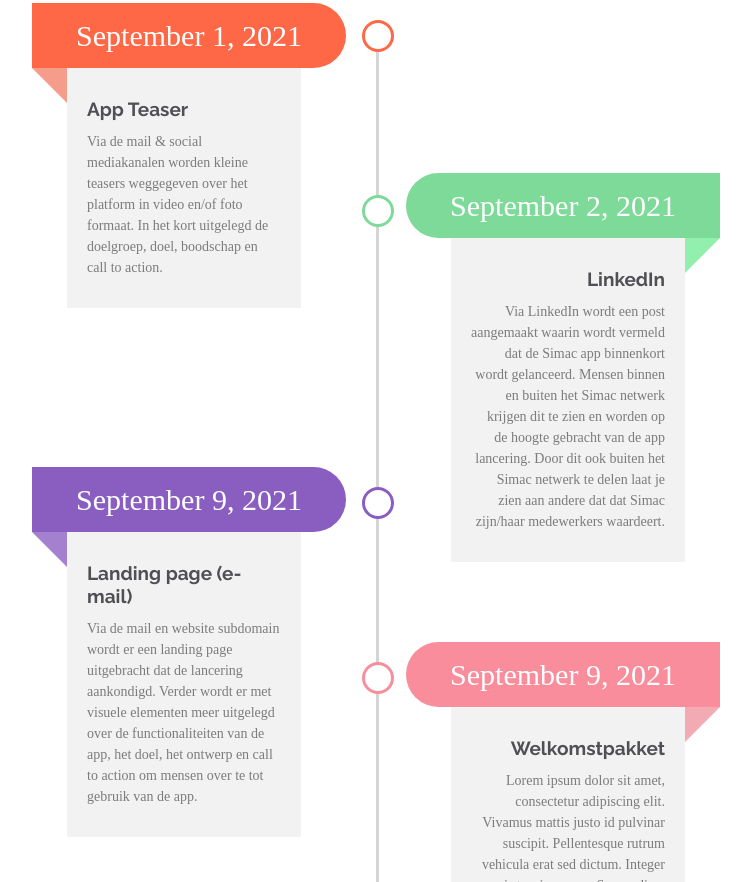
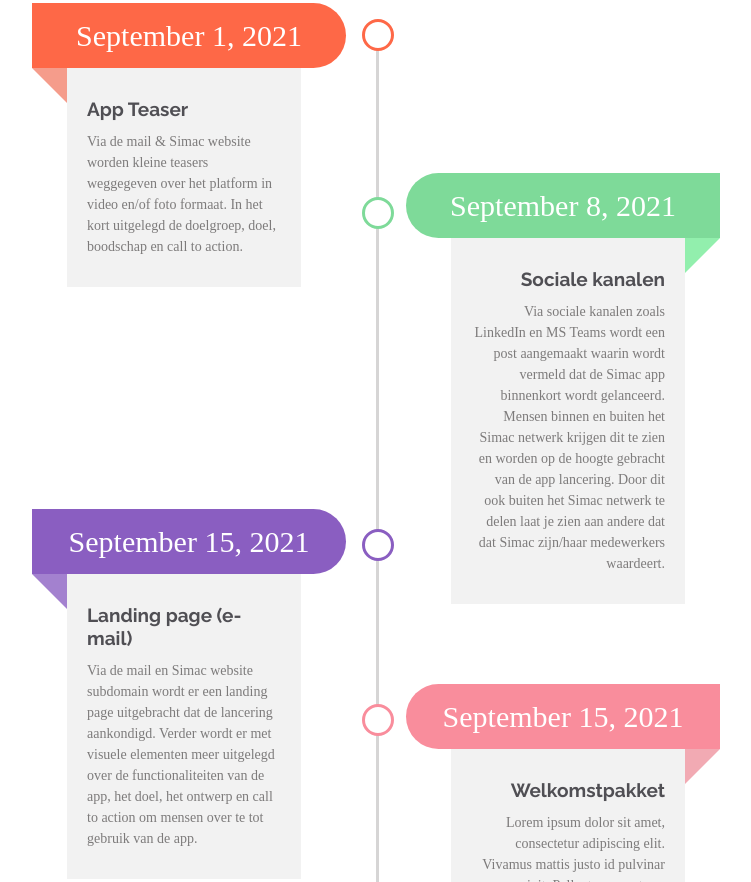
Before and after one commit to YassinAO/yassinao.github.io, a plain HTML site: page college/period-2/marketing-strategy/index.html in a window 1280 px wide. Shown: the part 2464-3346 px from the top of the page, without its empty margins (74-825 px from the left). Drawn offline with Linux system fonts and the light colour scheme; a web font is replaced by a local one.

Commit message:
content update

```diff
--- a/college/period-2/marketing-strategy/index.html
+++ b/college/period-2/marketing-strategy/index.html
@@ -227,31 +227,32 @@
                       <div class="timeline-content">
                         <h3 class="title">App Teaser</h3>
                         <p class="description">
-                          Via de mail & social mediakanalen worden kleine teasers weggegeven over het platform in video
+                          Via de mail & Simac website worden kleine teasers weggegeven over het platform in video
                           en/of foto formaat. In het kort uitgelegd de doelgroep, doel, boodschap en call to action.
                         </p>
                       </div>
                     </div>
                     <div class="timeline">
                       <span class="timeline-icon"></span>
-                      <span class="year">September 2, 2021</span>
+                      <span class="year">September 8, 2021</span>
                       <div class="timeline-content">
-                        <h3 class="title">LinkedIn</h3>
+                        <h3 class="title">Sociale kanalen</h3>
                         <p class="description">
-                          Via LinkedIn wordt een post aangemaakt waarin wordt vermeld dat de Simac app binnenkort wordt
-                          gelanceerd. Mensen binnen en buiten het Simac netwerk krijgen dit te zien en worden op de
-                          hoogte gebracht van de app lancering. Door dit ook buiten het Simac netwerk te delen laat je
-                          zien aan andere dat dat Simac zijn/haar medewerkers waardeert.
+                          Via sociale kanalen zoals LinkedIn en MS Teams wordt een post aangemaakt waarin wordt vermeld
+                          dat de Simac app binnenkort wordt gelanceerd. Mensen binnen en buiten het Simac netwerk
+                          krijgen dit te zien en worden op de hoogte gebracht van de app lancering. Door dit ook buiten
+                          het Simac netwerk te
+                          delen laat je zien aan andere dat dat Simac zijn/haar medewerkers waardeert.
                         </p>
                       </div>
                     </div>
                     <div class="timeline">
                       <span class="timeline-icon"></span>
-                      <span class="year">September 9, 2021</span>
+                      <span class="year">September 15, 2021</span>
                       <div class="timeline-content">
                         <h3 class="title">Landing page (e-mail)</h3>
                         <p class="description">
-                          Via de mail en website subdomain wordt er een landing page uitgebracht dat de lancering
+                          Via de mail en Simac website subdomain wordt er een landing page uitgebracht dat de lancering
                           aankondigd. Verder wordt er met visuele elementen meer uitgelegd over de functionaliteiten van
                           de app, het doel, het ontwerp en call to action om mensen over te tot gebruik van de app.
                         </p>
@@ -259,7 +260,7 @@
                     </div>
                     <div class="timeline">
                       <span class="timeline-icon"></span>
-                      <span class="year">September 9, 2021</span>
+                      <span class="year">September 15, 2021</span>
                       <div class="timeline-content">
                         <h3 class="title">Welkomstpakket</h3>
                         <p class="description">
@@ -270,7 +271,7 @@
                         </p>
                       </div>
                     </div>
-                    <div class="timeline">
+                    <!-- <div class="timeline">
                       <span class="timeline-icon"></span>
                       <span class="year">Milestone behaald</span>
                       <div class="timeline-content">
@@ -281,8 +282,8 @@
                           hoogte te brengen en te laten zien dat Simac veel doet voor hun medewerkers.
                         </p>
                       </div>
-                    </div>
-                    <div class="timeline">
+                    </div> -->
+                    <!-- <div class="timeline">
                       <span class="timeline-icon"></span>
                       <span class="year">Dag van milestone</span>
                       <div class="timeline-content">
@@ -294,7 +295,7 @@
                           Nullam est.
                         </p>
                       </div>
-                    </div>
+                    </div> -->
                   </div>
                 </div>
               </div>
```
